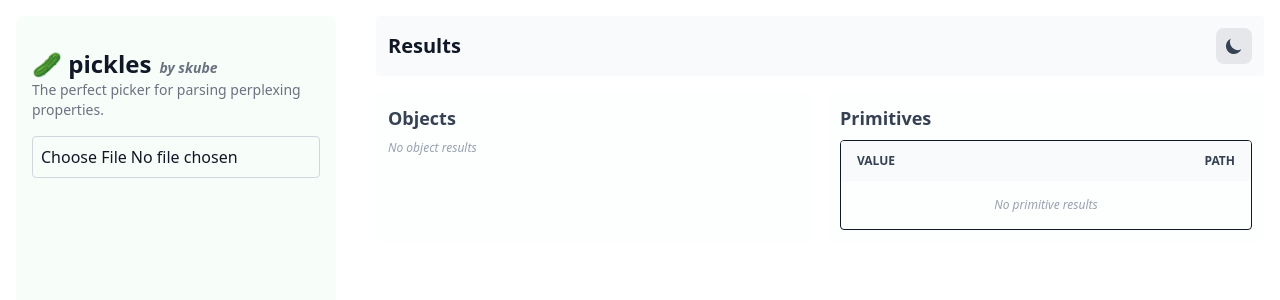
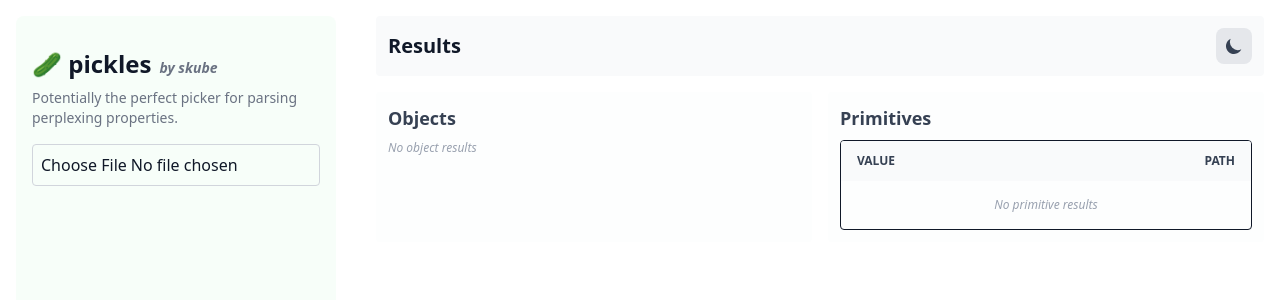
Before and after one commit to skube/pickles, a React (Vite) app: page / in a window 1280 px wide. Shown: the top 300 px of the page. Built offline with nearby package versions, Linux system fonts and the light colour scheme.

Commit message:
docs: Add TODO list to README and update tagline and styling in Header component.

```diff
--- a/src/components/Header.tsx
+++ b/src/components/Header.tsx
@@ -23,8 +23,8 @@
                         🥒 pickles
                         <span className="text-sm text-gray-500 dark:text-gray-600 ml-2 italic">by skube</span>
                     </h1>
-                    <p className="text-sm text-gray-500 dark:text-gray-400">
-                        The perfect picker for parsing perplexing properties.
+                    <p className="text-sm text-gray-500 dark:text-gray-400 mt-2">
+                        Potentially the perfect picker for parsing perplexing properties.
                     </p>
                 </div>
             </div>
```
Also changed, not shown: 1 other file (tests, documents, lock files or other folders).
